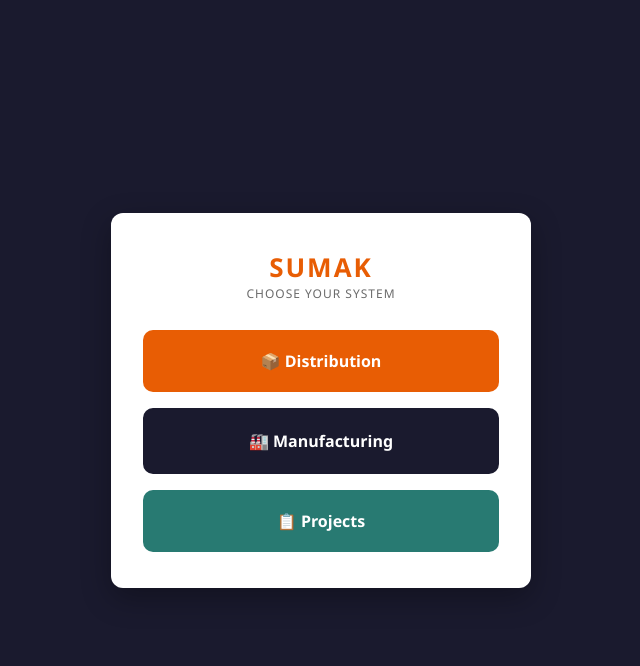
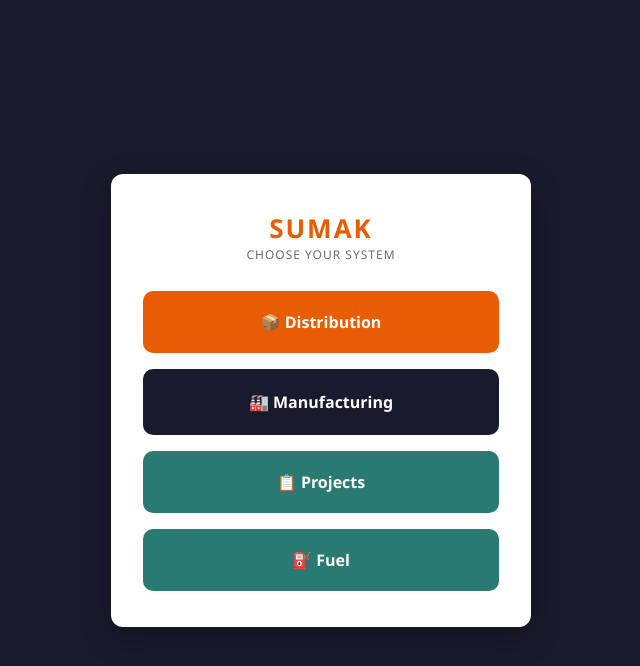
Before and after one commit to X201G/SumakERP, a Python web app: template templates/auth/login_chooser.html in a window 1280 px wide. Shown: the top 666 px of the page, without its empty margins (319-959 px from the left). Run offline with Jinja, Linux system fonts and the light colour scheme; the template is opened without the code that fills it, so the values that code supplies are empty.

Commit message:
Adding Fuel to the login chooser page.

```diff
--- a/templates/auth/login_chooser.html
+++ b/templates/auth/login_chooser.html
@@ -71,6 +71,7 @@
         <a href="/login?system=distribution" class="system-btn distribution-btn">📦 Distribution</a>
         <a href="/login?system=manufacturing" class="system-btn manufacturing-btn">🏭 Manufacturing</a>
         <a href="/login?system=projects" class="system-btn projects-btn">📋 Projects</a>
+        <a href="https://sumak-visits.web.app/" class="system-btn projects-btn">⛽ Fuel</a>
     </div>
 </body>
 </html>
```
